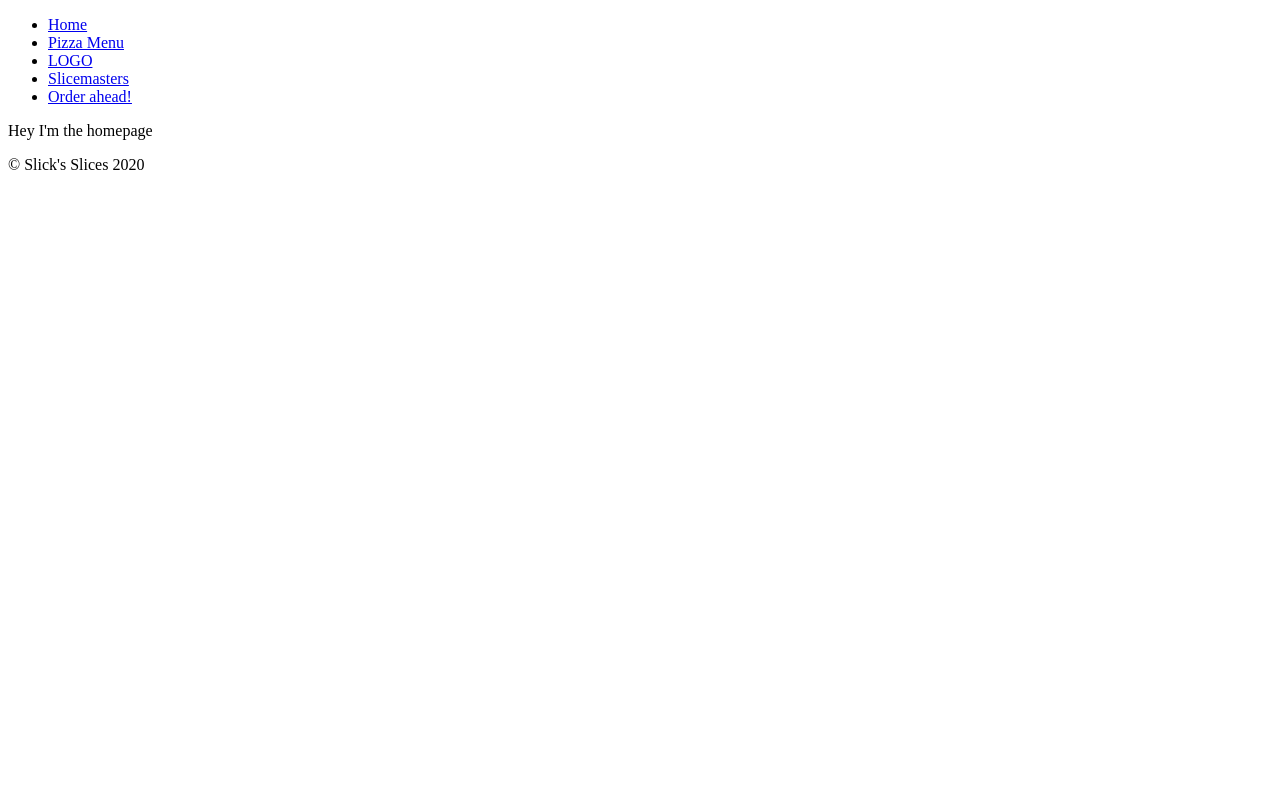
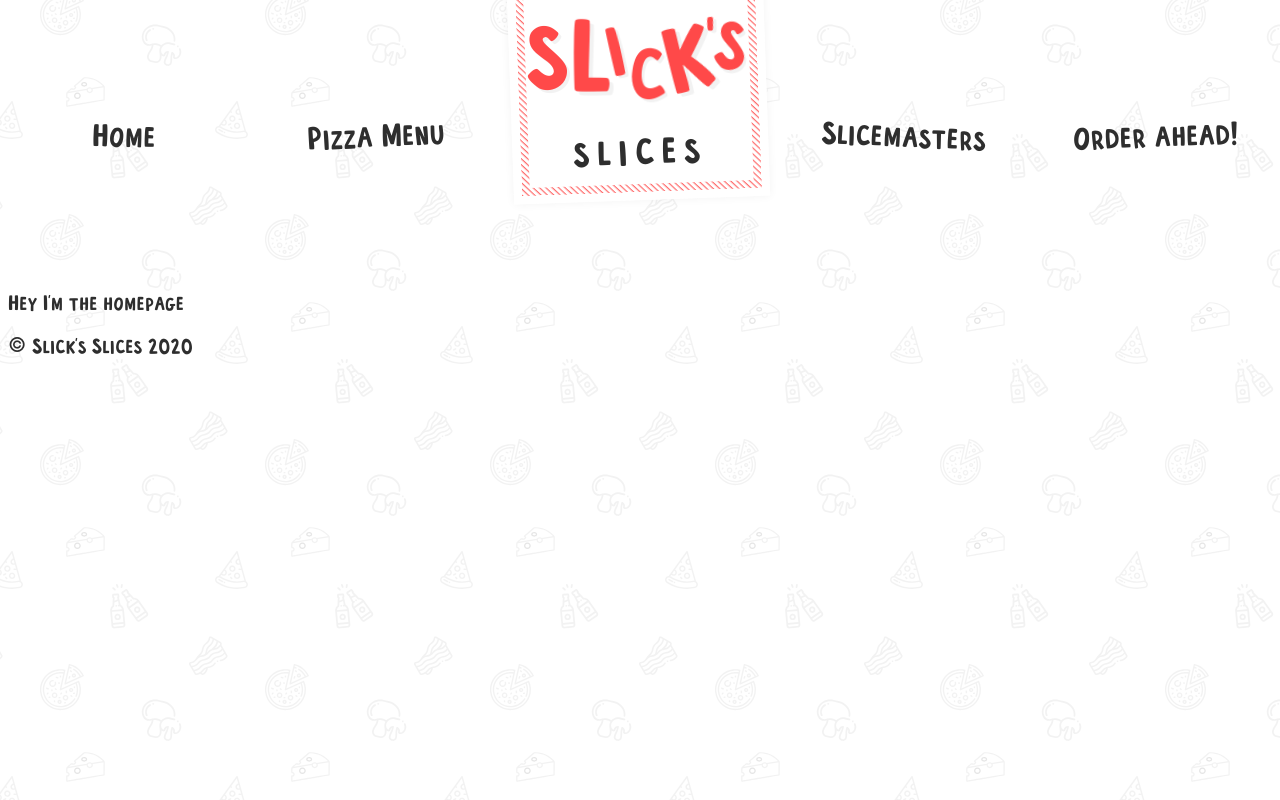
Before and after one commit to jj-lucas/react-gatsby, a Gatsby site in the folder gatsby/: page / in a window 1280 px wide. Built offline with nearby package versions, Linux system fonts and the light colour scheme; Gatsby itself is replaced by a stand-in of ours.

Commit message:
:art: Global styles, Navigation and Typography
Scope: Lessons 7,8,9

```diff
--- a/gatsby/src/components/Layout.js
+++ b/gatsby/src/components/Layout.js
@@ -1,4 +1,6 @@
 import React from 'react'
+import GlobalStyles from '../styles/GlobalStyles'
+import Typography from '../styles/Typography'
 import Footer from './Footer'
 import Nav from './Nav'
 
@@ -6,6 +8,8 @@
 	return (
 		<div>
 			<Nav />
+			<GlobalStyles />
+			<Typography />
 			{children}
 			<Footer />
 		</div>
--- /dev/null
+++ b/gatsby/src/components/Logo.js
@@ -0,0 +1,121 @@
+import React from 'react'
+import styled from 'styled-components'
+import stripes from '../assets/images/stripes.svg'
+
+const LogoStyles = styled.div`
+	/* This value controls the entire size of the logo*/
+	font-size: 6px;
+	font-size: clamp(1px, 0.65vw, 8px);
+	width: 30em;
+	height: 30em;
+	box-shadow: 0 0 10px rgba(0, 0, 0, 0.05);
+	margin: 0;
+	--borderSize: 1em;
+	background: white url(${stripes});
+	background-size: 150em;
+	border: var(--borderSize) solid white;
+	display: flex;
+	.inner {
+		margin: var(--borderSize);
+		flex: 1;
+		background: white;
+		display: grid;
+		grid-template-rows: 20% 1fr 1fr;
+		align-content: center;
+	}
+	.est {
+		font-size: 1.5em;
+		align-self: center;
+	}
+	h1 {
+		display: grid;
+		grid-template-rows: 8fr 2fr;
+		align-items: center;
+		margin: 0;
+		grid-row: 2 / span 2;
+		grid-gap: 2em;
+		transform: translateY(-0.7em);
+	}
+
+	.slices {
+		font-size: 3.2em;
+		letter-spacing: 0.2em;
+		transform: translateY(-0.15em);
+	}
+	.slicks {
+		transform: scale(1.4);
+		display: block;
+		text-shadow: 0.18em 0.18em 0 rgba(0, 0, 0, 0.05);
+		perspective: 100px;
+	}
+	.letter {
+		font-size: 5em;
+		color: var(--red);
+		--scale: 1;
+		--rotate: -10deg;
+		--translateX: 0;
+		--translateY: 0;
+		--rotateX: 0deg;
+		transform: scale(var(--scale)) rotate(var(--rotate))
+			translateX(var(--translateX)) translateY(var(--translateY))
+			rotateX(var(--rotateX));
+		display: inline-block;
+		line-height: 1;
+		transition: transform 0.3s;
+		&.S {
+			--translateX: -0.05;
+		}
+		&.l {
+			--rotate: 2deg;
+			--scale: 1.4;
+			--translateX: 0.05em;
+			--translateY: -0.05em;
+		}
+		&.i {
+			--scale: 0.9;
+			--translateY: -0.1em;
+			--translateX: 0.1em;
+		}
+		&.c {
+			--rotate: 3deg;
+			--scale: 0.9;
+			--translateX: 0.1em;
+			--translateY: 0.23em;
+		}
+		&.k {
+			--rotate: -12deg;
+			--scale: 1.2;
+			--translateX: 0.06em;
+		}
+		&.apos {
+			--translateX: 0.1em;
+		}
+		&.s {
+			--rotate: 12deg;
+			--scale: 0.9;
+			--translateY: -0.14em;
+		}
+	}
+`
+
+export default function Logo() {
+	return (
+		<LogoStyles className="logo">
+			<div className="inner">
+				<span className="est">EST 1994</span>
+				<h1>
+					<span className="slicks">
+						<span className="letter S">S</span>
+						<span className="letter l">l</span>
+						<span className="letter i">i</span>
+						<span className="letter c">c</span>
+						<span className="letter k">k</span>
+						<span className="letter apos">'</span>
+						<span className="letter s">s</span>
+					</span>
+					<span className="slices">slices</span>
+				</h1>
+			</div>
+		</LogoStyles>
+	)
+}
--- a/gatsby/src/components/Nav.js
+++ b/gatsby/src/components/Nav.js
@@ -1,5 +1,50 @@
 import React from 'react'
 import { Link, navigate } from 'gatsby'
+import styled from 'styled-components'
+import Logo from './Logo'
+
+const NavStyles = styled.nav`
+	margin-bottom: 3rem;
+	.logo {
+		transform: translateY(-25%);
+	}
+	ul {
+		margin: 0;
+		padding: 0;
+		display: grid;
+		grid-template-columns: 1fr 1fr auto 1fr 1fr;
+		grid-gap: 2rem;
+		text-align: center;
+		list-style: none;
+		align-items: center;
+	}
+	li {
+		--rotate: -2deg;
+		transform: rotate(var(--rotate));
+		order: 1;
+
+		&:nth-child(1) {
+			--rotate: 1deg;
+		}
+		&:nth-child(2) {
+			--rotate: -2.5deg;
+		}
+		&:nth-child(4) {
+			--rotate: 2.5deg;
+		}
+		&:hover {
+			--rotate: 3deg;
+		}
+	}
+
+	a {
+		font-size: 3rem;
+		text-decoration: none;
+		&:hover {
+			color: var(--red);
+		}
+	}
+`
 
 export default function Nav() {
 	/*
@@ -11,7 +56,7 @@
     }
     */
 	return (
-		<nav>
+		<NavStyles>
 			<ul>
 				<li>
 					<Link to="/">Home</Link>
@@ -20,7 +65,9 @@
 					<Link to="/pizzas">Pizza Menu</Link>
 				</li>
 				<li>
-					<Link to="/">LOGO</Link>
+					<Link to="/">
+						<Logo />
+					</Link>
 				</li>
 				<li>
 					<Link to="/slicemasters">Slicemasters</Link>
@@ -29,6 +76,6 @@
 					<Link to="/order">Order ahead!</Link>
 				</li>
 			</ul>
-		</nav>
+		</NavStyles>
 	)
 }
--- /dev/null
+++ b/gatsby/src/styles/GlobalStyles.js
@@ -0,0 +1,86 @@
+import { createGlobalStyle } from 'styled-components'
+import bg from '../assets/images/bg.svg'
+import stripes from '../assets/images/stripes.svg'
+
+const GlobalStyles = createGlobalStyle`
+  :root {
+    --red: #FF4949;
+    --black: #2E2E2E;
+    --yellow: #ffc600;
+    --white: #fff;
+    --grey: #efefef;
+  }
+  html {
+    background-image: url(${bg});
+    background-size: 450px;
+    background-attachment: fixed;
+    font-size: 10px;
+  }
+
+  body {
+    font-size: 2rem;
+  }
+
+  fieldset {
+    border-color: rgba(0,0,0,0.1);
+    border-width: 1px;
+  }
+
+  button {
+    background: var(--red);
+    color: white;
+    border: 0;
+    padding: 0.6rem 1rem;
+    border-radius: 2px;
+    cursor: pointer;
+    --cast: 2px;
+    box-shadow: var(--cast) var(--cast) 0 var(--grey);
+    text-shadow: 0.5px 0.5px 0 rgba(0,0,0,0.2);
+    transition: all 0.2s;
+    &:hover {
+      --cast: 4px;
+    }
+  }
+
+  .gatsby-image-wrapper img[src*=base64\\,] {
+    image-rendering: -moz-crisp-edges;
+    image-rendering: pixelated;
+  }
+
+  /* Scrollbar Styles */
+  body::-webkit-scrollbar {
+    width: 12px;
+  }
+  html {
+    scrollbar-width: thin;
+    scrollbar-color: var(--red) var(--white);
+  }
+  body::-webkit-scrollbar-track {
+    background: var(--white);
+  }
+  body::-webkit-scrollbar-thumb {
+    background-color: var(--red) ;
+    border-radius: 6px;
+    border: 3px solid var(--white);
+  }
+
+  hr {
+    border: 0;
+    height: 8px;
+    background-image: url(${stripes});
+    background-size: 1500px;
+  }
+
+  img {
+    max-width: 100%;
+  }
+
+  .tilt {
+    transform: rotate(-2deg);
+    position: relative;
+    display: inline-block;
+  }
+
+`
+
+export default GlobalStyles
--- /dev/null
+++ b/gatsby/src/styles/Typography.js
@@ -0,0 +1,44 @@
+import { createGlobalStyle } from 'styled-components'
+
+import font from '../assets/fonts/frenchfries.woff'
+
+const Typography = createGlobalStyle`
+  @font-face {
+    font-family: FrenchFries;
+    src: url(${font});
+  }
+  html {
+    font-family: FrenchFries, -apple-system, BlinkMacSystemFont, 'Segoe UI', Roboto, Oxygen, Ubuntu, Cantarell, 'Open Sans', 'Helvetica Neue', sans-serif;
+    color: var(--black);
+  }
+  p, li {
+    letter-spacing: 0.5px;
+  }
+  h1,h2,h3,h4,h5,h6 {
+    font-weight: normal;
+    margin: 0;
+  }
+  a {
+    color: var(--black);
+    text-decoration-color: var(--red);
+    /* Chrome renders this weird with this font, so we turn it off */
+    text-decoration-skip-ink: none;
+  }
+  mark, .mark {
+    background: var(--yellow);
+    padding: 0 2px 2px 2px;
+    margin: 0;
+    display: inline;
+    line-height: 1;
+  }
+
+  .center {
+    text-align: center;
+  }
+
+  .tilt {
+    transform: rotate(-2deg);
+  }
+`
+
+export default Typography
```
